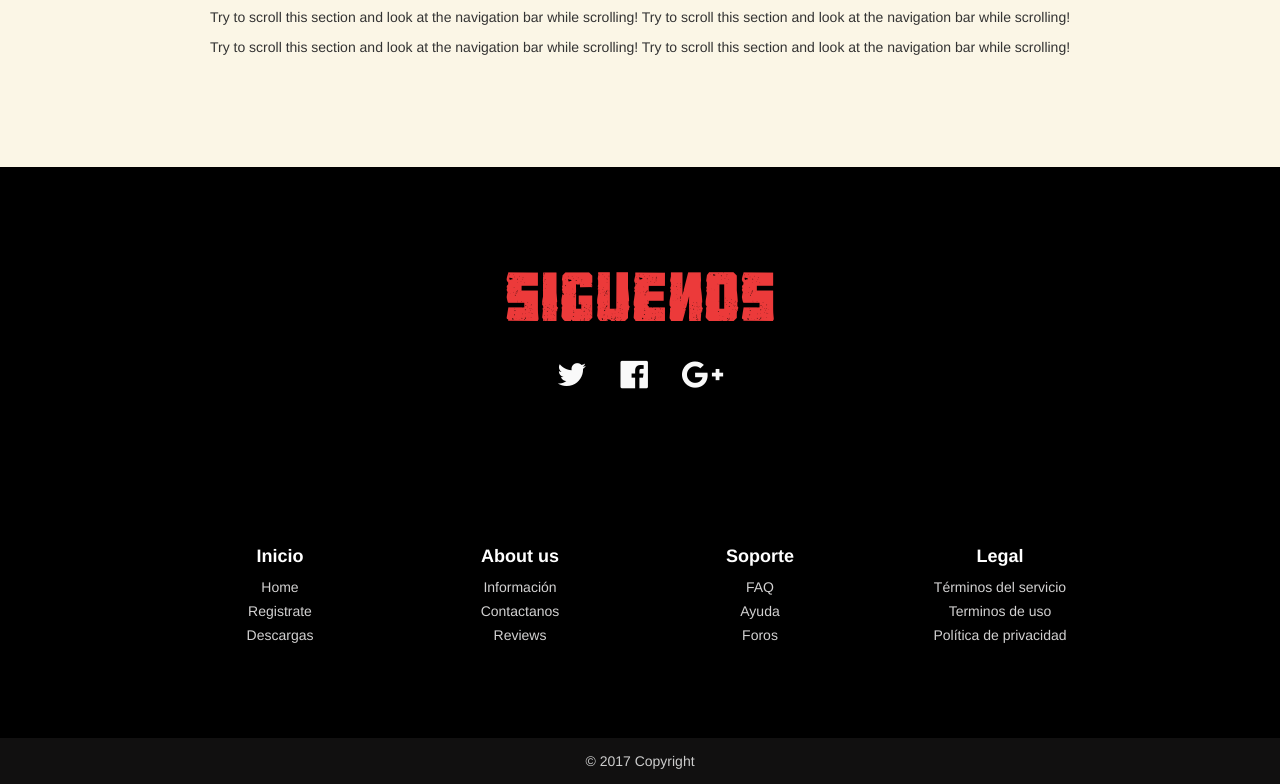
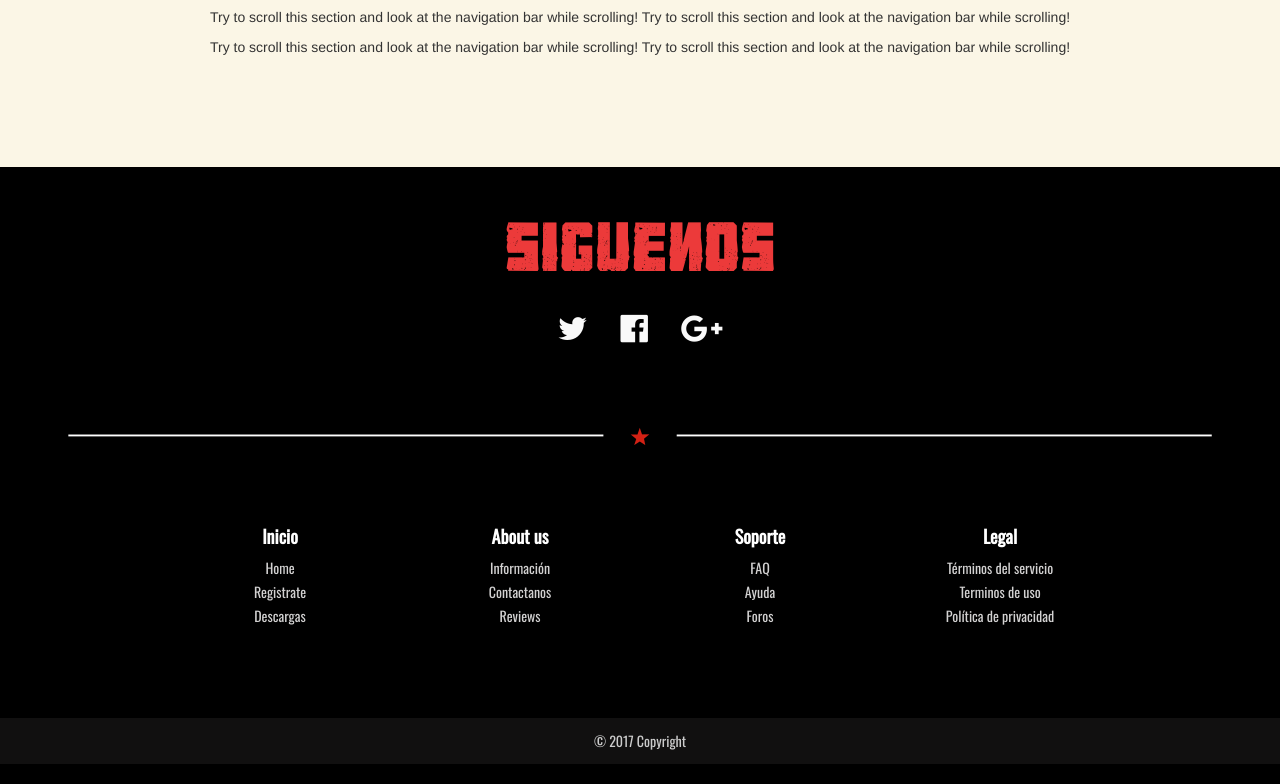
Before and after one commit to hectok/website, a plain HTML site: page index.html in a window 1280 px wide. Shown: the part 2025-2809 px from the top of the page. Drawn offline with nearby package versions, Linux system fonts and the light colour scheme.

Commit message:
Insercion de los separadores

```diff
--- a/css/style.css
+++ b/css/style.css
@@ -104,8 +104,7 @@ header h1 {
 	font-size: 10px;
 }
 
-
-/*Slide*/
+/*Galeria*/
 .container {
     padding: 80px 120px;
 }
@@ -116,24 +115,27 @@ header h1 {
     height: 80%;
     opacity: 0.7;
 }
+
 .person:hover {
     border-color: #f1f1f1;
 }
+
 .carousel-inner img {
     -webkit-filter: grayscale(90%);
-    filter: grayscale(90%); /* make all photos black and white */
-    width: 100%; /* Set width to 100% */
+    filter: grayscale(90%);
+    width: 100%;
     margin: auto;
 }
+
 .carousel-caption h3 {
     color: #fff !important;
 }
+
 @media (max-width: 600px) {
   .carousel-caption {
-    display: none; /* Hide the carousel text when the screen is less than 600 pixels wide */
+    display: none;
   }
 }
-
 
 #section2{
   background-color: rgb(251, 246, 230);
@@ -176,12 +178,13 @@ header h1 {
   color:rgb(41, 41, 41);
   width: 100%;
   float:right;
+    font-family: 'Oswald';
 }
 #footer .barrabaja{
   position: absolute;
   background: url(../images/barra_inferior.png) top;
   width: 100%;
-  height: 100px;
+  height: 50px;
   z-index: 1;
 }
 
@@ -206,9 +209,9 @@ header h1 {
 
 #footer h5{
 	font-size: 18px;
-    color: white;
-    font-weight: bold;
-    margin-top: 30px;
+  color: white;
+  font-weight: bold;
+  margin-top: 30px;
 }
 
 #footer a{
@@ -227,7 +230,7 @@ header h1 {
 
 #footer .social-networks{
 	text-align: center;
-  margin-top: 100px;
+  margin-top: 50px;
 	padding-bottom: 38px;
 }
 
@@ -270,3 +273,14 @@ header h1 {
 		text-align: center;
 	}
 }
+
+#footer .container{
+  padding-top: 10px;
+}
+.separador-blanco {
+  text-align: center;
+  background-image: url("../images/separador-blanco.png") ;
+  background-repeat: no-repeat;
+  background-position: center;
+  height: 100px;
+}
--- a/index.html
+++ b/index.html
@@ -143,6 +143,8 @@
         <a href="http://facebook.com/hector.ledodoval?fref=ts" target="_blank" class="facebook"><i class="fa fa-facebook-official"></i></a>
         <a href="https://plus.google.com/u/0/+H%C3%A9ctorLedoDoval" target="_blank" class="google"><i class="fa fa-google-plus"></i></a>
     </div>
+    <div class="separador-blanco"></div>
+
       <!-- Sobre nosotros-->
       <div class="container">
           <div class="row">
```
Also changed, not shown: images/separador-blanco.png (added).
